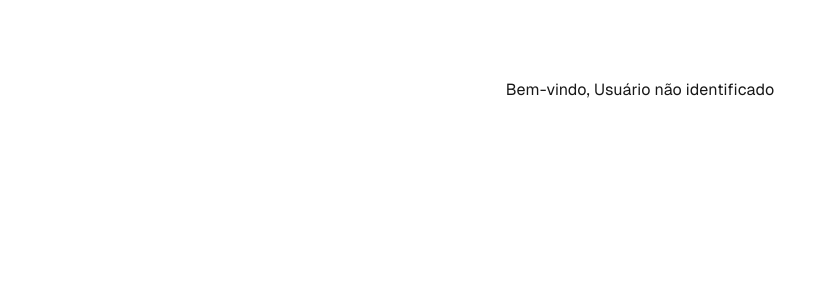
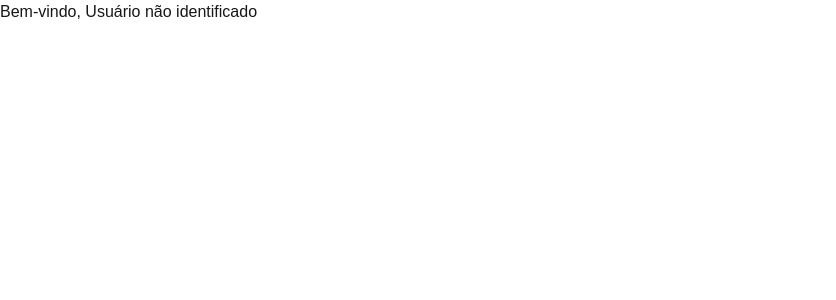
Before and after one commit to tilo1306/teste-amplifu, a Next.js app: page / in a window 1280 px wide. Shown: the top 300 px of the page, without its empty margins (0-836 px from the left). Built offline with nearby package versions, Linux system fonts and the light colour scheme.

Commit message:
feat: aaaa

```diff
--- a/src/app/(home)/page.tsx
+++ b/src/app/(home)/page.tsx
@@ -1,17 +1,21 @@
-'use client'; // Este arquivo será renderizado no cliente
+'use client'; // Garantir que a página seja renderizada no cliente
 
 import { useSearchParams } from 'next/navigation';
+import { Suspense } from 'react';
+
+function UserComponent() {
+  const searchParams = useSearchParams();
+
+  // Recuperar o parâmetro 'userName' da URL
+  const userName = decodeURIComponent(searchParams.get('userName') || 'Usuário não identificado');
+
+  return <h1>{`Bem-vindo, ${userName}`}</h1>;
+}
 
 export default function Home() {
-  // Usar o hook useSearchParams para acessar os parâmetros
-  const searchParams = useSearchParams();
-
-  // Recuperar o parâmetro 'userName'
-  const userName = decodeURIComponent(searchParams.get('userName') || 'Usuário não identificado');
-
   return (
-    <div className="grid grid-rows-[20px_1fr_20px] items-center justify-items-center min-h-screen p-8 pb-20 gap-16 sm:p-20 font-[family-name:var(--font-geist-sans)]">
-      <h1>{`Bem-vindo, ${userName}`}</h1>
-    </div>
+    <Suspense fallback={<div>Carregando...</div>}>
+      <UserComponent />
+    </Suspense>
   );
 }
```
